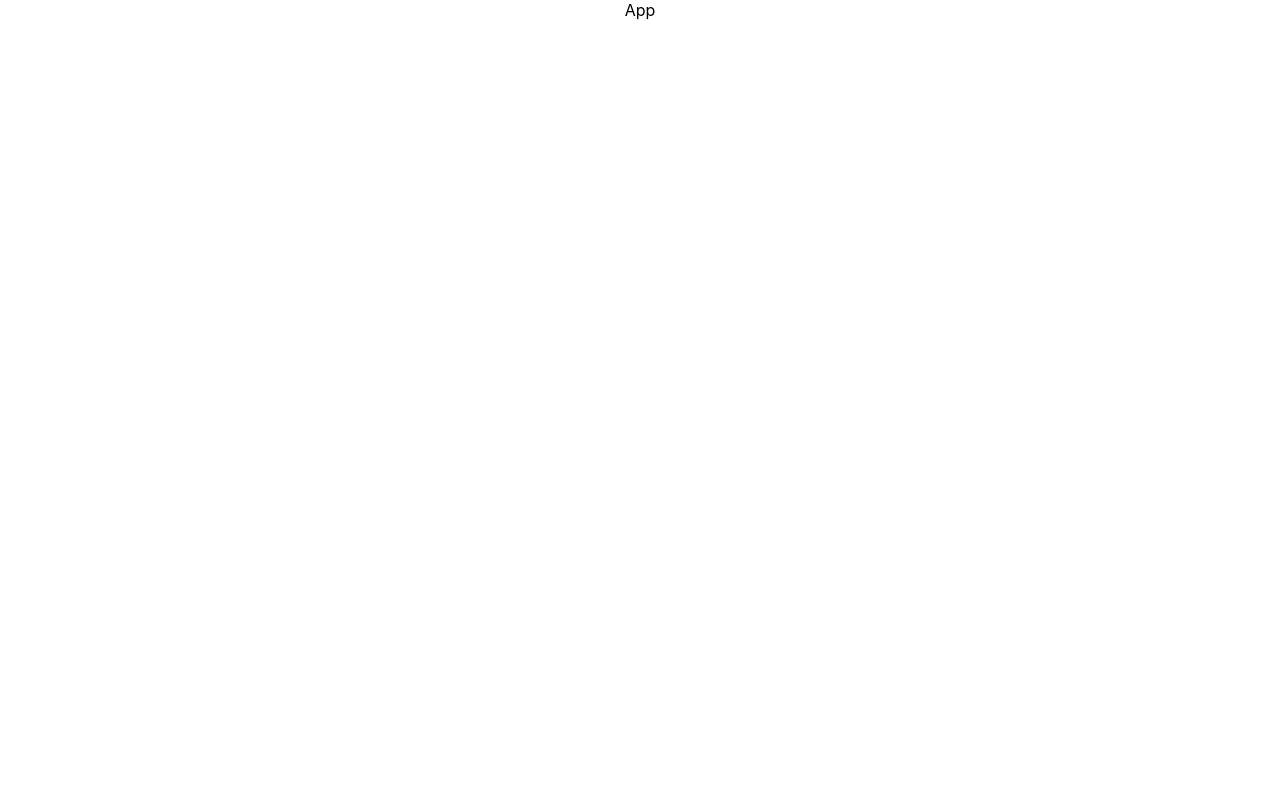
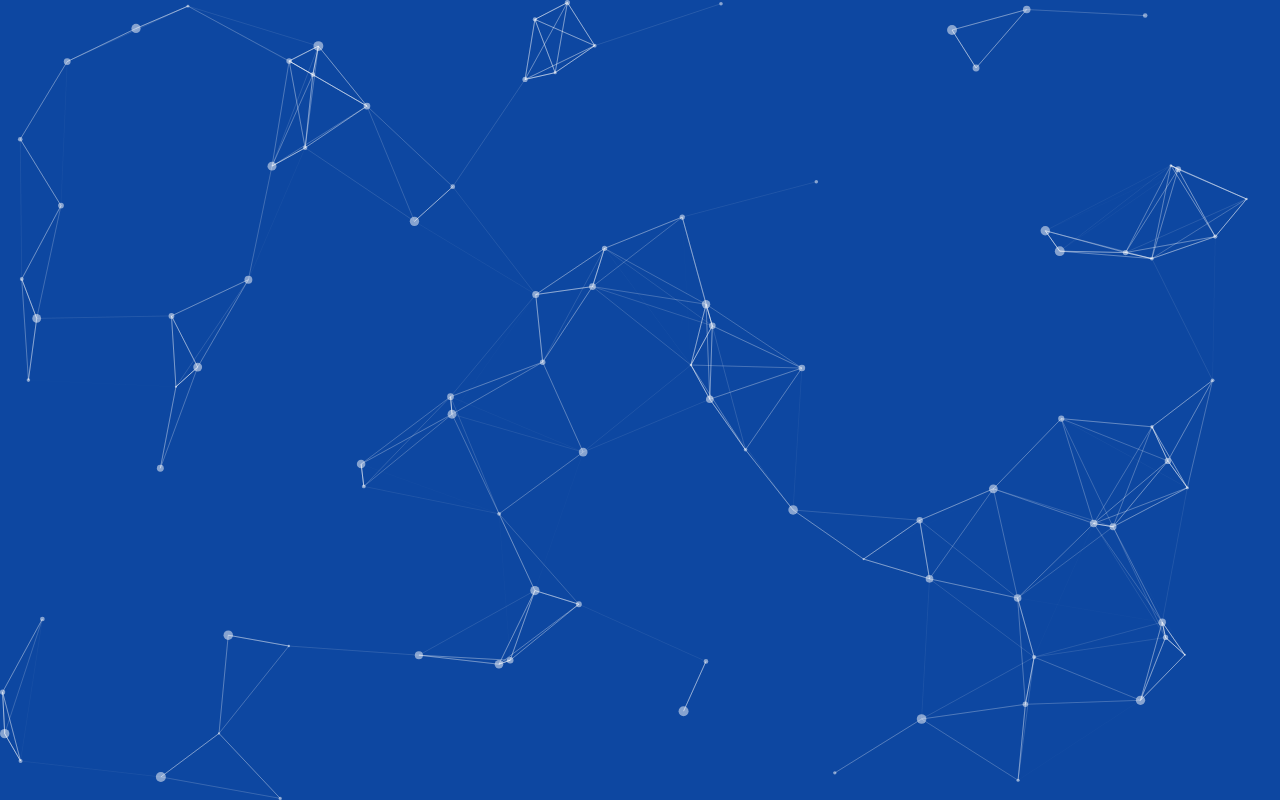
Before and after one commit to idan93l/christmas_snake, a React (Create React App) app: page / in a window 1280 px wide. Built offline with nearby package versions, Linux system fonts and the light colour scheme.

Commit message:
particles background initial success

```diff
--- a/package.json
+++ b/package.json
@@ -10,6 +10,7 @@
     "react-dom": "^18.2.0",
     "react-scripts": "5.0.1",
     "react-tsparticles": "^2.1.4",
+    "tsparticles": "^2.1.4",
     "use-interval": "^1.4.0",
     "web-vitals": "^2.1.4"
   },
--- a/src/App.js
+++ b/src/App.js
@@ -1,7 +1,10 @@
 import "./App.css";
+import ParticlesBackground from "./components/Particles/ParticlesBackground";
 
 function App() {
-  return <div className="App">App</div>;
+  return <div className="App">
+    <ParticlesBackground />
+  </div>;
 }
 
 export default App;
--- /dev/null
+++ b/src/components/Particles/ParticlesBackground.jsx
@@ -0,0 +1,101 @@
+import Particles from "react-tsparticles";
+import { loadFull } from "tsparticles";
+
+const ParticlesBackground = () => {
+  const particlesInit = async (main) => {
+    console.log(main);
+
+    // you can initialize the tsParticles instance (main) here, adding custom shapes or presets
+    // this loads the tsparticles package bundle, it's the easiest method for getting everything ready
+    // starting from v2 you can add only the features you need reducing the bundle size
+    await loadFull(main);
+  };
+
+  const particlesLoaded = (container) => {
+    console.log(container);
+  };
+
+  return (
+    <div>
+      <Particles
+        id="tsparticles"
+        init={particlesInit}
+        loaded={particlesLoaded}
+        options={{
+          background: {
+            color: {
+              value: "#0d47a1",
+            },
+          },
+          fpsLimit: 120,
+          interactivity: {
+            events: {
+              onClick: {
+                enable: true,
+                mode: "push",
+              },
+              onHover: {
+                enable: true,
+                mode: "repulse",
+              },
+              resize: true,
+            },
+            modes: {
+              push: {
+                quantity: 4,
+              },
+              repulse: {
+                distance: 200,
+                duration: 0.4,
+              },
+            },
+          },
+          particles: {
+            color: {
+              value: "#ffffff",
+            },
+            links: {
+              color: "#ffffff",
+              distance: 150,
+              enable: true,
+              opacity: 0.5,
+              width: 1,
+            },
+            collisions: {
+              enable: true,
+            },
+            move: {
+              direction: "none",
+              enable: true,
+              outModes: {
+                default: "bounce",
+              },
+              random: false,
+              speed: 6,
+              straight: false,
+            },
+            number: {
+              density: {
+                enable: true,
+                area: 800,
+              },
+              value: 80,
+            },
+            opacity: {
+              value: 0.5,
+            },
+            shape: {
+              type: "circle",
+            },
+            size: {
+              value: { min: 1, max: 5 },
+            },
+          },
+          detectRetina: true,
+        }}
+      />
+    </div>
+  );
+};
+
+export default ParticlesBackground;
```
Also changed, not shown: 1 other file (tests, documents, lock files or other folders).
